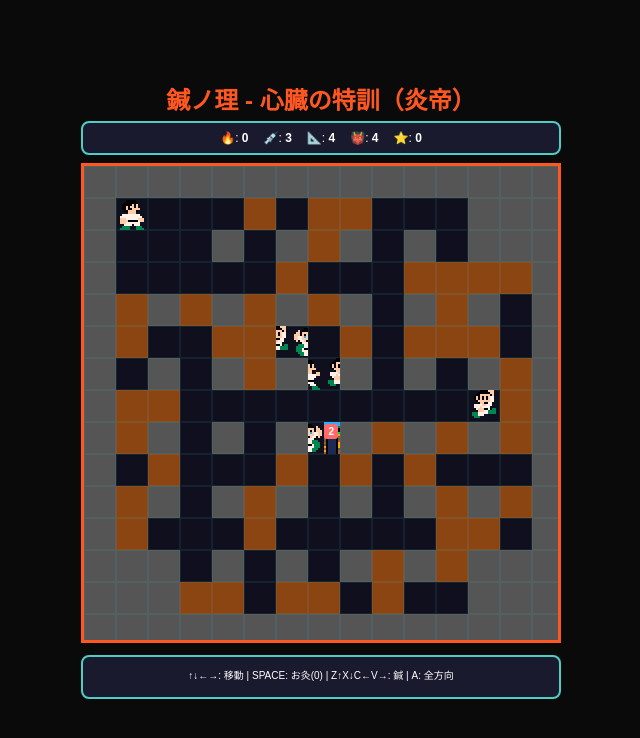
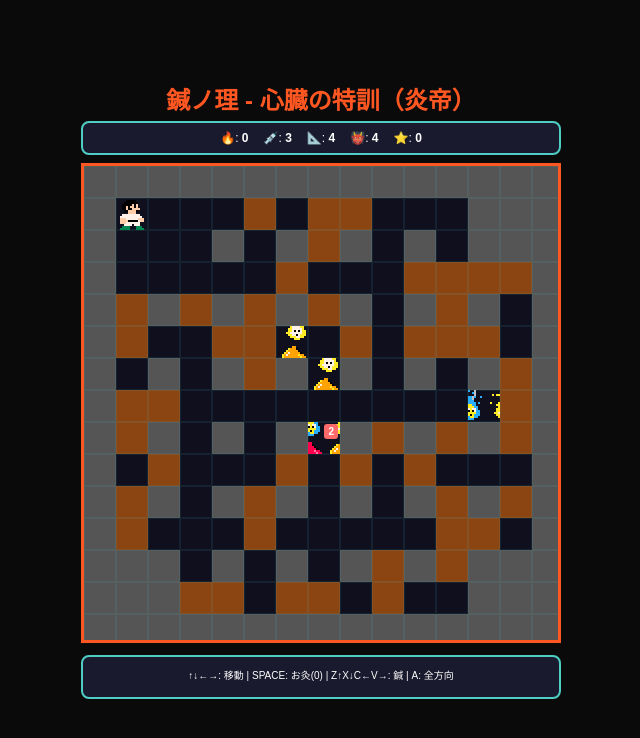
Before and after one commit to pataaaaaka/harinokotowari, a React (Vite) app: page / in a window 1280 px wide. Both pictures are taken after a click on the button "スキップ". Shown: the top 738 px of the page, without its empty margins (319-959 px from the left). Built offline with nearby package versions, Linux system fonts and the light colour scheme.

Commit message:
Update sprites.jsx

```diff
--- a/src/sprites.jsx
+++ b/src/sprites.jsx
@@ -16,11 +16,11 @@ export const SPRITES = {
 
   // ===== 敵キャラクター =====
   // 1行目の敵たち
-  ENEMY_PURPLE: { x: 3, y: 0 },   // 紫のキャラ（知能型）
-  ENEMY_ORANGE: { x: 4, y: 0 },   // オレンジのキャラ（通常）
-  ENEMY_PINK: { x: 5, y: 0 },     // ピンクのキャラ（高速）
-  ENEMY_BLUE: { x: 6, y: 0 },     // 青いキャラ
-  ENEMY_GREEN: { x: 7, y: 0 },    // 緑のキャラ（重装）
+  ENEMY_PURPLE: { x: 3, y: 3 },   // 紫のキャラ（知能型）
+  ENEMY_ORANGE: { x: 0, y: 4 },   // オレンジのキャラ（通常）
+  ENEMY_PINK: { x: 4, y: 5 },     // ピンクのキャラ（高速）
+  ENEMY_BLUE: { x: 5, y: 5 },     // 青いキャラ
+  ENEMY_GREEN: { x: 3, y: 5 },    // 緑のキャラ（重装）
 
   // 2行目の動物・モンスター
   ENEMY_CAT: { x: 0, y: 1 },      // 黒猫
@@ -31,10 +31,10 @@ export const SPRITES = {
   ENEMY_SNAKE: { x: 5, y: 1 },    // ヘビ
 
   // ゲームで使用する敵（タイプ別）
-  ENEMY_NORMAL: { x: 4, y: 0 },   // オレンジ（通常敵）
-  ENEMY_FAST: { x: 5, y: 0 },     // ピンク（高速敵）
-  ENEMY_SLOW: { x: 7, y: 0 },     // 緑（重装敵）HP2
-  ENEMY_SMART: { x: 3, y: 0 },    // 紫（知能敵）
+  ENEMY_NORMAL: { x: 3, y: 4 },   // オレンジ（通常敵）
+  ENEMY_FAST: { x: 4, y: 5 },     // ピンク（高速敵）
+  ENEMY_SLOW: { x: 3, y: 5 },     // 緑（重装敵）HP2
+  ENEMY_SMART: { x: 4, y: 5 },    // 紫（知能敵）
 
   // ===== アイテム =====
   // 3行目のアイテム
@@ -55,8 +55,8 @@ export const SPRITES = {
   ITEM_CRYSTAL_YELLOW: { x: 7, y: 3 },// 黄色のクリスタル
 
   // ゲームで使用するアイテム
-  ITEM_MOXA: { x: 0, y: 3 },    // 赤い炎（お灸）
-  ITEM_HERB: { x: 2, y: 3 },    // 緑の葉（薬草）
+  ITEM_MOXA: { x: 5, y: 6 },    // 赤い炎（お灸）
+  ITEM_HERB: { x: 0, y: 5 },    // 緑の葉（薬草）
 
   // ===== 鍼（針）=====
   // 5行目の武器・道具
@@ -67,7 +67,7 @@ export const SPRITES = {
   WEAPON_AXE: { x: 4, y: 4 },      // 斧
 
   // ゲームで使用する鍼
-  NEEDLE: { x: 1, y: 4 },       // ナイフを鍼として使用
+  NEEDLE: { x: 3, y: 7 },       // ナイフを鍼として使用
 
   // ===== 爆弾・爆発 =====
   BOMB_BLACK: { x: 0, y: 5 },      // 黒い爆弾
@@ -76,8 +76,8 @@ export const SPRITES = {
   EXPLOSION_2: { x: 3, y: 5 },     // 爆発エフェクト2
 
   // ゲームで使用
-  BOMB: { x: 0, y: 5 },            // お灸（爆弾）
-  EXPLOSION: { x: 2, y: 5 },       // 爆発
+  BOMB: { x: 0, y: 8 },            // お灸（爆弾）
+  EXPLOSION: { x: 2, y: 8 },       // 爆発
 
   // ===== 壁・障害物 =====
   WALL_STONE: { x: 0, y: 6 },      // 石の壁
@@ -87,8 +87,8 @@ export const SPRITES = {
   BOX_GRAY: { x: 4, y: 6 },        // 灰色の箱
 
   // ゲームで使用
-  WALL_SOLID: { x: 0, y: 6 },      // 石の壁（破壊不可）
-  WALL_BREAK: { x: 3, y: 6 },      // 茶色の箱（破壊可能）
+  WALL_SOLID: { x: 4, y: 8 },      // 石の壁（破壊不可）
+  WALL_BREAK: { x: 4, y: 7 },      // 茶色の箱（破壊可能）
 };
 
 // Sprite コンポーネント
```
